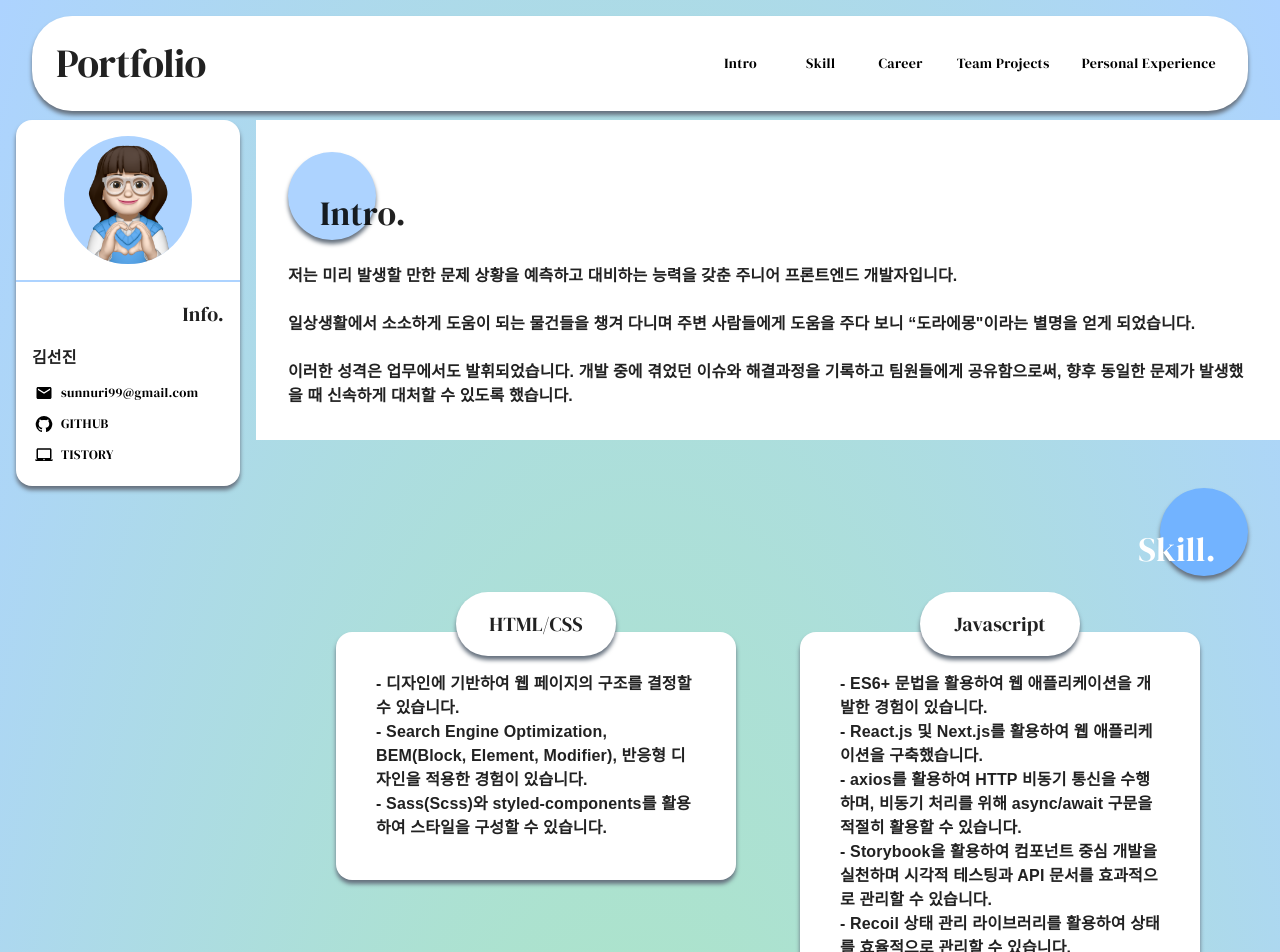
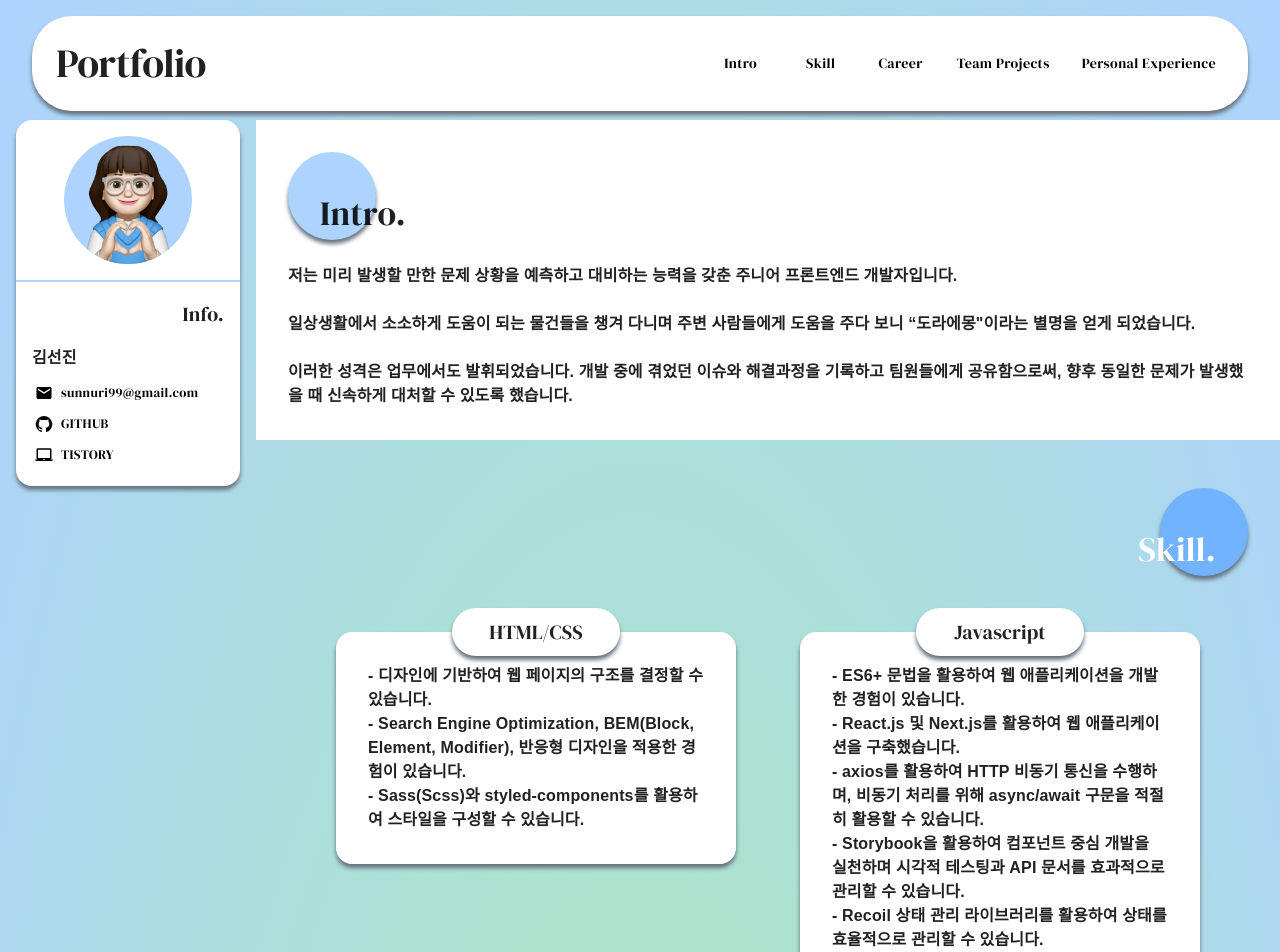
Before and after one commit to dawncoding/portfolio, a Next.js app: page / in a window 1280 px wide. Shown: the top 952 px of the page. Built offline with nearby package versions, Linux system fonts and the light colour scheme; a web font is replaced by a local one.

Commit message:
style(SkillCard): fix SkillCard style

```diff
--- a/src/components/SkillCard/index.tsx
+++ b/src/components/SkillCard/index.tsx
@@ -13,11 +13,11 @@ const SkillCard: React.FC<SkillCardProps> = ({ skillTitle, children }) => {
       <BoxShadowContainer
         display="flex"
         justifyContent="center"
-        width="10rem"
-        padding="1rem"
+        width="10.5rem"
+        padding="0.5rem"
         borderRadius="2rem"
         position="absolute"
-        top="-2.5rem"
+        top="-1.5rem"
       >
         <Text language="en" variant="h6">
           {skillTitle}
@@ -26,11 +26,11 @@ const SkillCard: React.FC<SkillCardProps> = ({ skillTitle, children }) => {
       <BoxShadowContainer
         width="25rem"
         borderRadius="1rem"
-        padding="2.5rem"
+        padding="2rem"
         display="flex"
         alignItems="center"
       >
-        <Text language="ko" sx={{ whiteSpace: 'pre-line' }}>
+        <Text component="div" language="ko" sx={{ whiteSpace: 'pre-line' }}>
           {children}
         </Text>
       </BoxShadowContainer>
```
